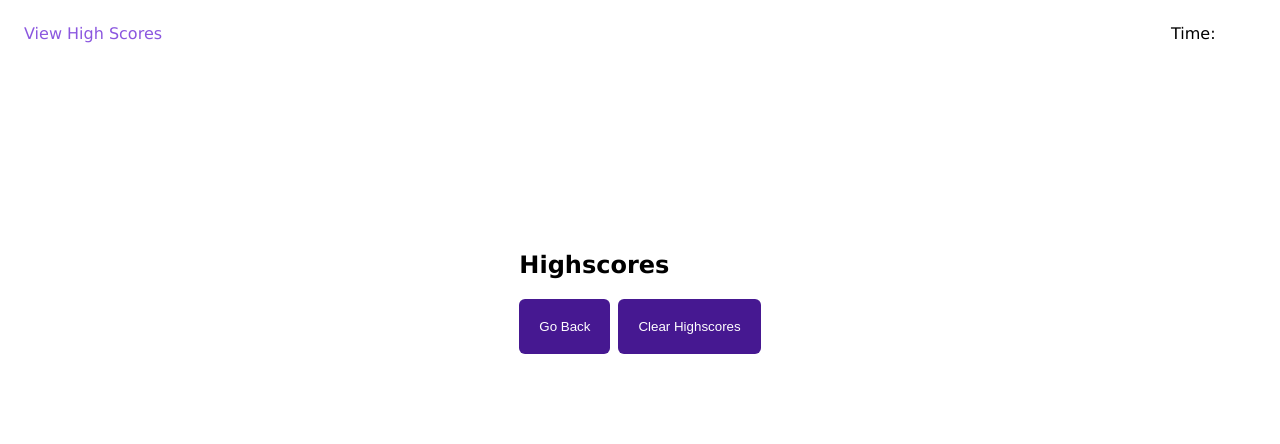
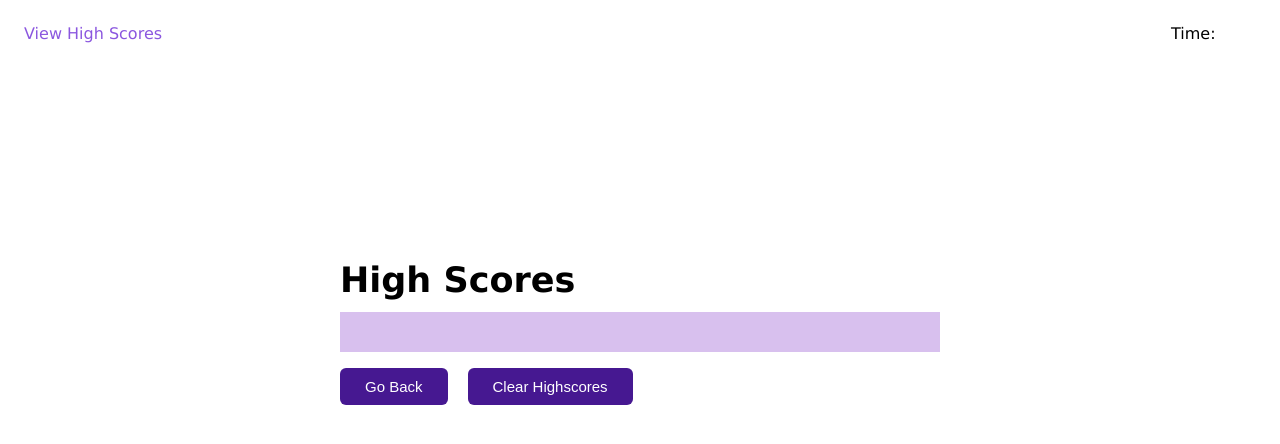
Before and after one commit to marissa424/timed-code-quiz, a plain HTML site: page index.html in a window 1280 px wide. Both pictures are taken after a click on the link "View High Scores". Drawn offline with Linux system fonts and the light colour scheme.

Commit message:
fix css styling

```diff
--- a/assets/css/style.css
+++ b/assets/css/style.css
@@ -19,7 +19,6 @@ header {
 .high-score {
   color:#8b57df;
 }
-/* specify min-width for time element*/
 
 time {
   min-width: 85px;
@@ -100,8 +99,9 @@ main {
 .inline-form {
   display: flex;
   flex-wrap: wrap;
-  align-items: center;
+  align-items: left;
 }
+
 
 #initials {
   width: 25%;
@@ -109,14 +109,37 @@ main {
   padding: 1vh;
 }
 
+.final-score {
+  font-size: 25px;
+}
+
 /* Leaderboard Card Styles */
 
 #back-button {
-  margin-right: 8px;
+  margin-right: 20px;
+  font-size: 15px;
+  padding: 10px 25px;
 }
 
-.highscore-list {
+#clear-button {
+  margin: auto;
+  font-size: 15px;
+  padding: 10px 25px;
+}
+
+.highscores-card h2 {
+  font-size: 35px;
+  margin-bottom: -4px;
+}
+
+#highscore-list {
   padding-inline-start: 20px;
+  background-color: #d8c0ee;
+  padding: 20px 300px;
+}
+
+.high-score-list ol {
+  text-align: left;
 }
 
 /* Media Queries */
--- a/index.html
+++ b/index.html
@@ -46,21 +46,21 @@
         </section>
 
         <section>
-            <div id="score-card" class="card" hidden>
+            <div id="score-card" class="card final-score" hidden>
                 <h2>All done!</h2>
                 <p>Your final score is <span id="score"></span>.</p>
                 <form class="inline-form" id="submission-form">
                     <label for="initials">Enter initials: </label>
-                    <input type="text" id="initials">
+                    <input type="text" id="initials" class="initial-input">
                     <button id="submit-button" class="button">Submit</button>
                 </form>
             </div>
         </section>
 
         <section>
-            <div id="leaderboard-card" class="card" hidden >
-                <h2>Highscores</h2>
-                <ol id="highscore-list">
+            <div id="leaderboard-card" class="card highscores-card" hidden >
+                <h2>High Scores</h2>
+                <ol id="highscore-list" class="high-score-list">
                 </ol>
                 <div class="inline-buttons">
                     <button id="back-button" class="button">Go Back</button>
```
